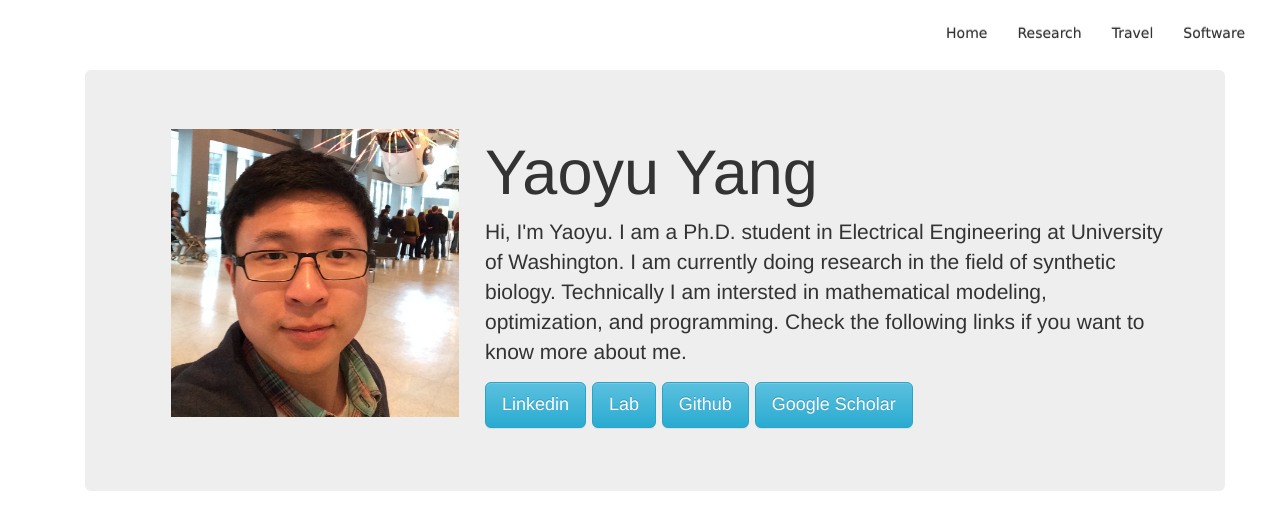
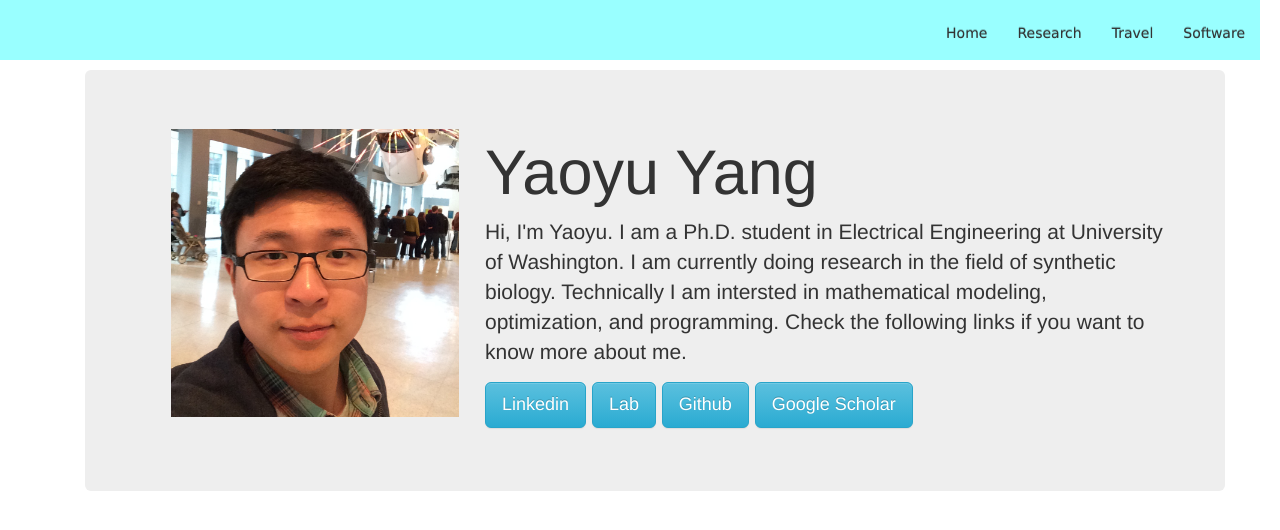
Before and after one commit to yaoyuyang/yaoyuyang.github.io, a Jekyll site: the page built from index.html, in a window 1280 px wide. Shown: the top 530 px of the page. Built offline with Jekyll 4.4.1, drawn with Linux system fonts in a browser that asks for light colours.

Commit message:
Update theme.css

```diff
--- a/css/theme.css
+++ b/css/theme.css
@@ -25,7 +25,7 @@ body {
 
 .navbar-custom {
   margin: 0 20px 0 0;
-  background-color:rgba(255,255,255,0.75);
+  background-color: #99ffff;
   /*background-image: url('/images/banner.png'); /*no-repeat fixed top;*/
   background-image: none;
   border: none;
```
